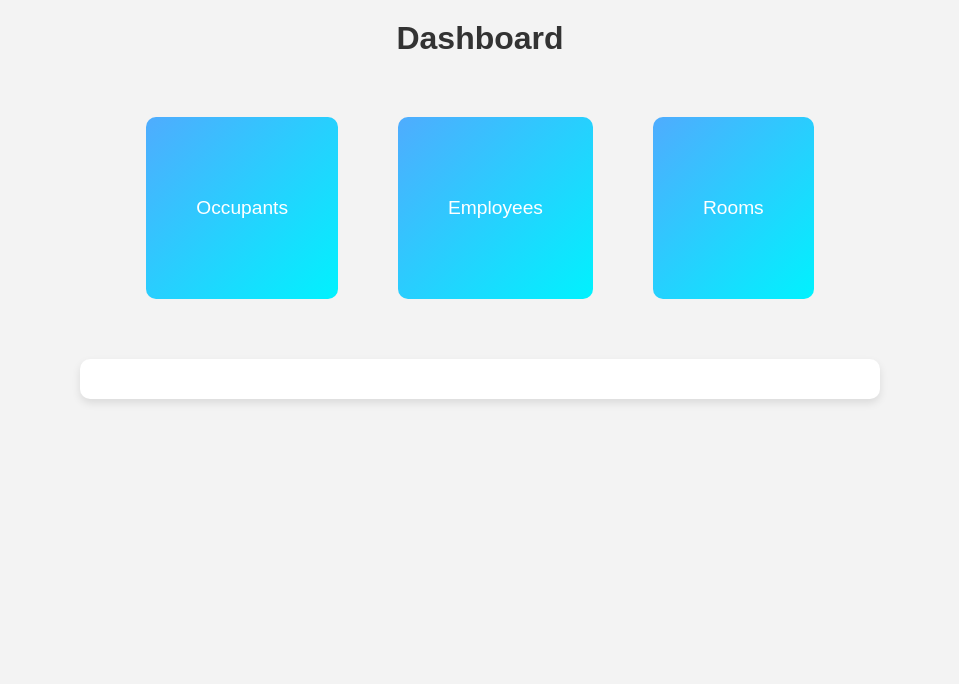
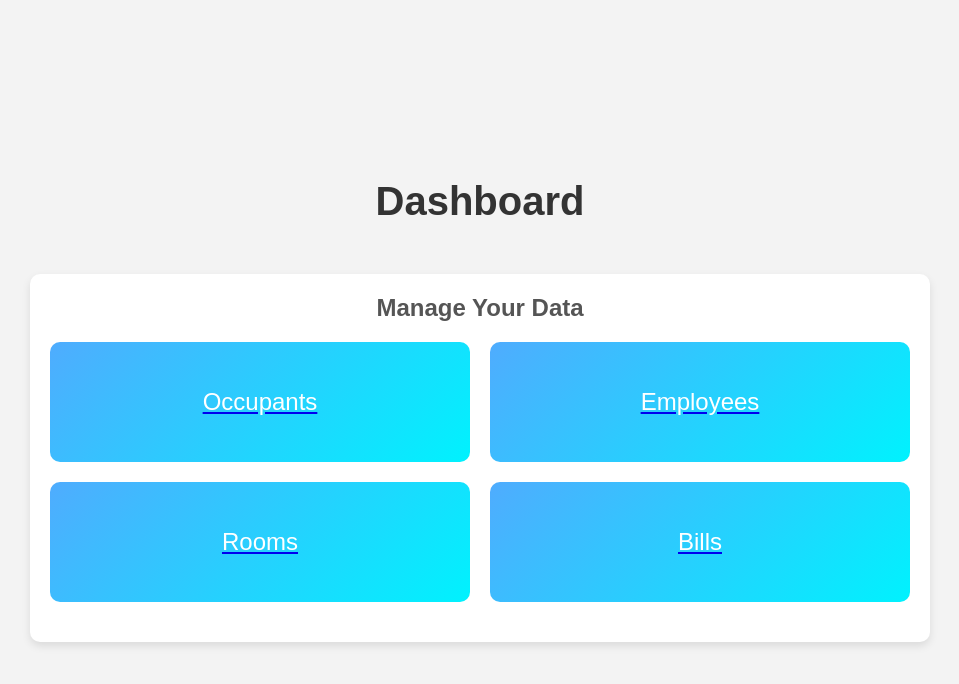
Before and after one commit to RahulKrishna145/HotelManagement, a plain HTML site: page dashboard.html in a window 1280 px wide. Shown: the whole page, without its empty margins (160-1119 px from the left). Drawn offline with Linux system fonts and the light colour scheme.

Commit message:
Updated dashboard.html 2

```diff
--- a/dashboard.html
+++ b/dashboard.html
@@ -24,49 +24,60 @@
         /* Dashboard Container Styling */
         .dashboard-container {
             display: flex;
-            flex-direction:column;
+            flex-direction: column;
             align-items: center;
+            justify-content: center;
             width: 100%;
+            max-width: 1200px;
             height: 100%;
             text-align: center;
+            padding: 20px;
         }
         h2 {
-            font-size: 2rem;
+            font-size: 2.5rem;
             color: #333;
             margin: 20px 0;
+            font-weight: 600;
         }
 
         /* Navigation Styling */
         nav {
-            display: flex;
-            flex-direction:row;
+            display: grid;
+            grid-template-columns: repeat(2, 1fr); /* Two equal columns */
             gap: 20px;
-            width: 80%;
-            max-width: 800px;
+            width: 100%;
+            max-width: 900px;
             justify-content: center;
             margin: 20px 0;
         }
 
         /* Panel Button Styling */
         nav button {
-            flex: 1;
-            padding: 80px 50px;
-            margin:20px 20px;
-            font-size: 1.2rem;
+            padding: 30px 0;
+            font-size: 1.5rem;
             color: #fff;
             border: none;
             border-radius: 10px;
             cursor: pointer;
             transition: transform 0.3s ease, box-shadow 0.3s ease;
+            width: 100%;
+            height: 120px;
+            display: flex;
+            align-items: center;
+            justify-content: center;
+            text-align: center;
         }
 
         #occupantsBtn {
             background: linear-gradient(135deg,  #4facfe, #00f2fe);
         }
         #employeesBtn {
-            background: linear-gradient(135deg, #4facfe,#00f2fe );
+            background: linear-gradient(135deg, #4facfe, #00f2fe );
         }
         #roomsBtn {
+            background: linear-gradient(135deg,  #4facfe, #00f2fe);
+        }
+        #billBtn {
             background: linear-gradient(135deg,  #4facfe, #00f2fe);
         }
 
@@ -78,28 +89,71 @@
 
         /* Content Display Area */
         #content {
-            width: 80%;
-            max-width: 800px;
+            width: 100%;
+            max-width: 900px;
             padding: 20px;
-            margin-top: 20px;
+            margin-top: 30px;
             background-color: #ffffff;
             border-radius: 10px;
             box-shadow: 0 4px 8px rgba(0, 0, 0, 0.1);
+            display: flex;
+            flex-direction: column;
+            justify-content: center;
+            align-items: center;
+        }
+
+        #content h3 {
+            font-size: 1.5rem;
+            color: #555;
+        }
+
+        /* Responsive Design */
+        @media (max-width: 768px) {
+            /* Adjust button sizes on smaller screens */
+            nav button {
+                font-size: 1.2rem;
+                padding: 20px 0;
+                height: 100px;
+            }
+
+            /* Stack the grid in one column for mobile */
+            nav {
+                grid-template-columns: 1fr;
+            }
+
+            /* Adjust the content area padding for smaller screens */
+            #content {
+                padding: 15px;
+            }
+
+            h2 {
+                font-size: 2rem;
+            }
         }
     </style>
 </head>
 <body>
     <div class="dashboard-container">
         <h2>Dashboard</h2>
-        <nav>
-           <a href="occupants.html"> <button id="occupantsBtn">Occupants</button></a>
-           <a href="employees.html"> <button id="employeesBtn">Employees</button></a>
-            <a href="rooms.html"><button id="roomsBtn">  Rooms  </button></a>
-        </nav>
-        <div id="content">
-            <!-- Content will load here -->
+
+        <div id="content" class="content">
+            <h3>Manage Your Data</h3>
+            <nav class="navbar">
+                <a href="occupants.html">
+                    <button class="navbutton" id="occupantsBtn">Occupants</button>
+                </a>
+                <a href="employees.html">
+                    <button class="navbutton" id="employeesBtn">Employees</button>
+                </a>
+                <a href="rooms.html">
+                    <button class="navbutton" id="roomsBtn">Rooms</button>
+                </a>
+                <a href="bill.html">
+                    <button class="navbutton" id="billBtn">Bills</button>
+                </a>
+            </nav>
         </div>
     </div>
-    <script src=".js/dashboard.js"></script>
+    <script src="js/dashboard.js"></script>
 </body>
 </html>
```
